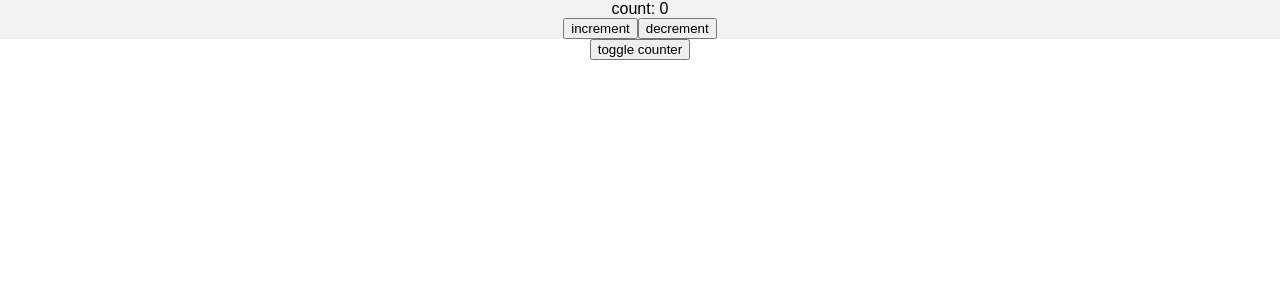
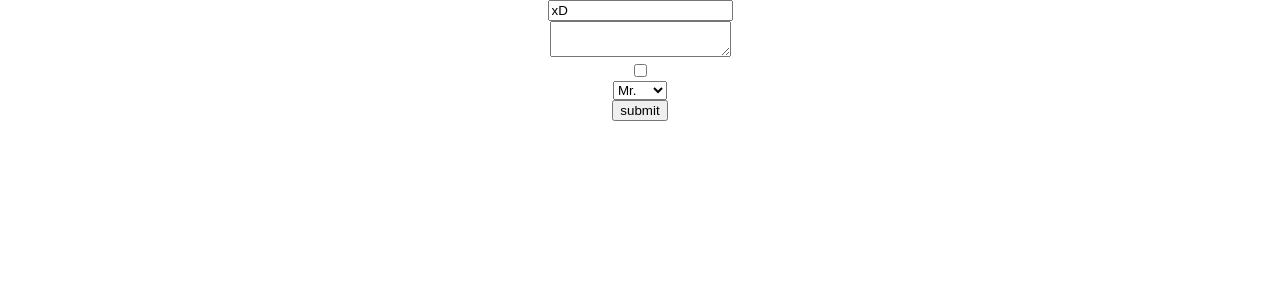
Before and after one commit to BlueDragon709/Practical-React, a React (Create React App) app: page / in a window 1280 px wide. Shown: the top 300 px of the page. Built offline with nearby package versions, Linux system fonts and the light colour scheme.

Commit message:
finished part 9

```diff
--- a/src/App.js
+++ b/src/App.js
@@ -1,8 +1,6 @@
 import React, { Component } from "react";
 import "./App.css";
-import ImageSlider from "./components/ImageSlider";
-import Counter from "./components/Counter";
-import { Header } from "./components/Header";
+import MyForm from "./components/MyForm";
 
 class App extends Component {
   state = {
@@ -12,16 +10,7 @@ class App extends Component {
   render() {
     return (
       <div className="App">
-        <div className={this.state.visible ? "visible" : "hidden"}>
-          <Counter />
-        </div>
-        <button
-          onClick={() => {
-            this.setState({ visible: !this.state.visible });
-          }}
-        >
-          toggle counter
-        </button>
+        <MyForm />
       </div>
     );
   }
--- /dev/null
+++ b/src/components/MyForm.js
@@ -0,0 +1,58 @@
+import React, { Component } from "react";
+
+export default class MyForm extends Component {
+  state = {
+    name: "xD",
+    favoritePet: "",
+    rememberMe: false,
+    title: "Mr."
+  };
+
+  handleChange = event => {
+    this.setState({ name: event.target.value });
+  };
+
+  handleChange2 = event => {
+    this.setState({ favoritePet: event.target.value });
+  };
+
+  handleChange3 = event => {
+    this.setState({ rememberMe: event.target.checked });
+  };
+
+  handleChange4 = event => {
+    this.setState({ title: event.target.value });
+  };
+
+  handleSubmit = () => {
+    console.log(this.state);
+  };
+
+  render() {
+    return (
+      <div>
+        <input value={this.state.name} onChange={this.handleChange} />
+        <br />
+        <textarea
+          value={this.state.favoritePet}
+          onChange={this.handleChange2}
+        />
+        <br />
+        <input
+          type="checkbox"
+          checked={this.state.rememberMe}
+          onChange={this.handleChange3}
+        />
+        <div>
+          <select value={this.state.title} onChange={this.handleChange4}>
+            <option>Mr.</option>
+            <option>Miss.</option>
+            <option>Ms.</option>
+            <option>Mrs.</option>
+          </select>
+        </div>
+        <button onClick={this.handleSubmit}>submit</button>
+      </div>
+    );
+  }
+}
```
